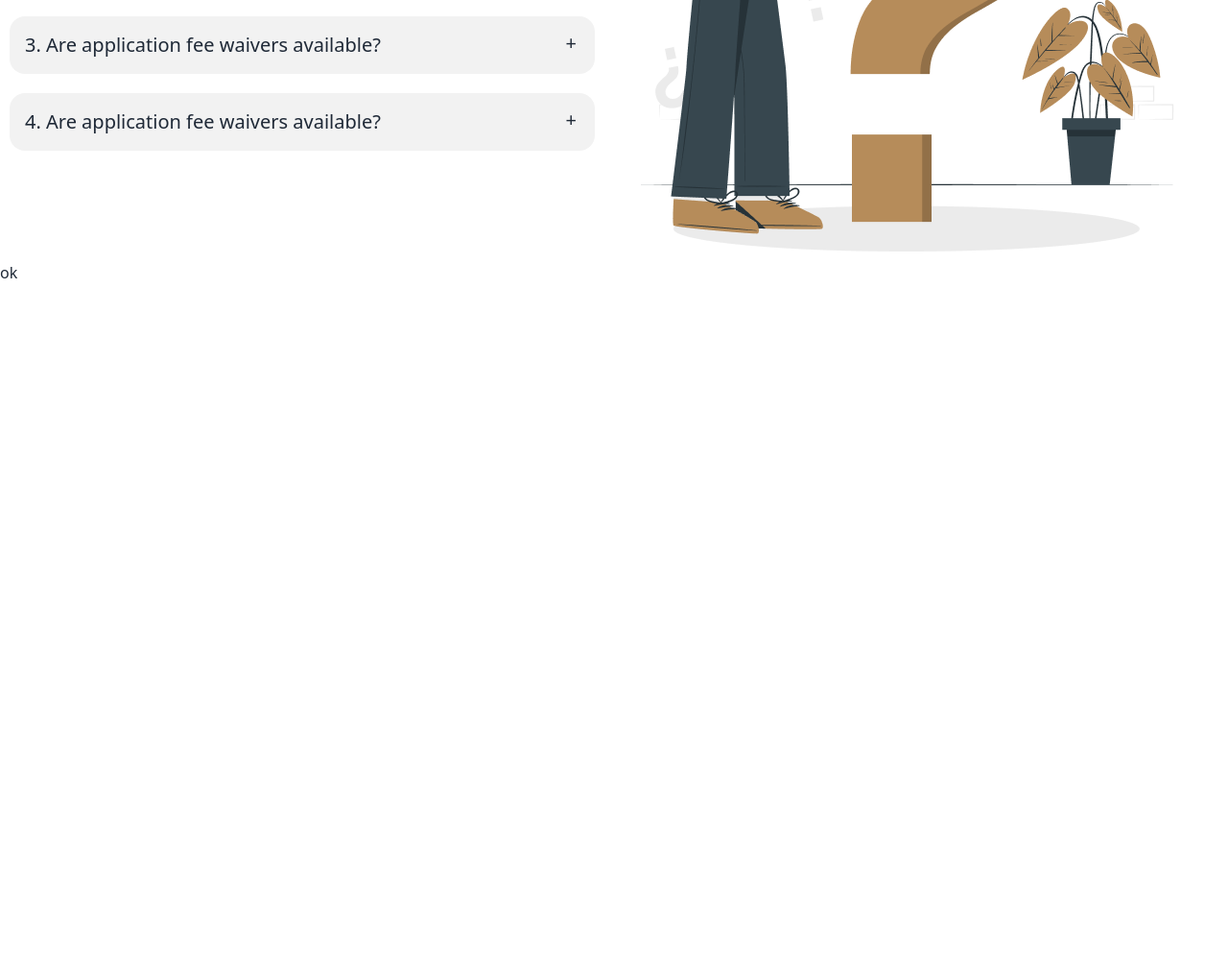
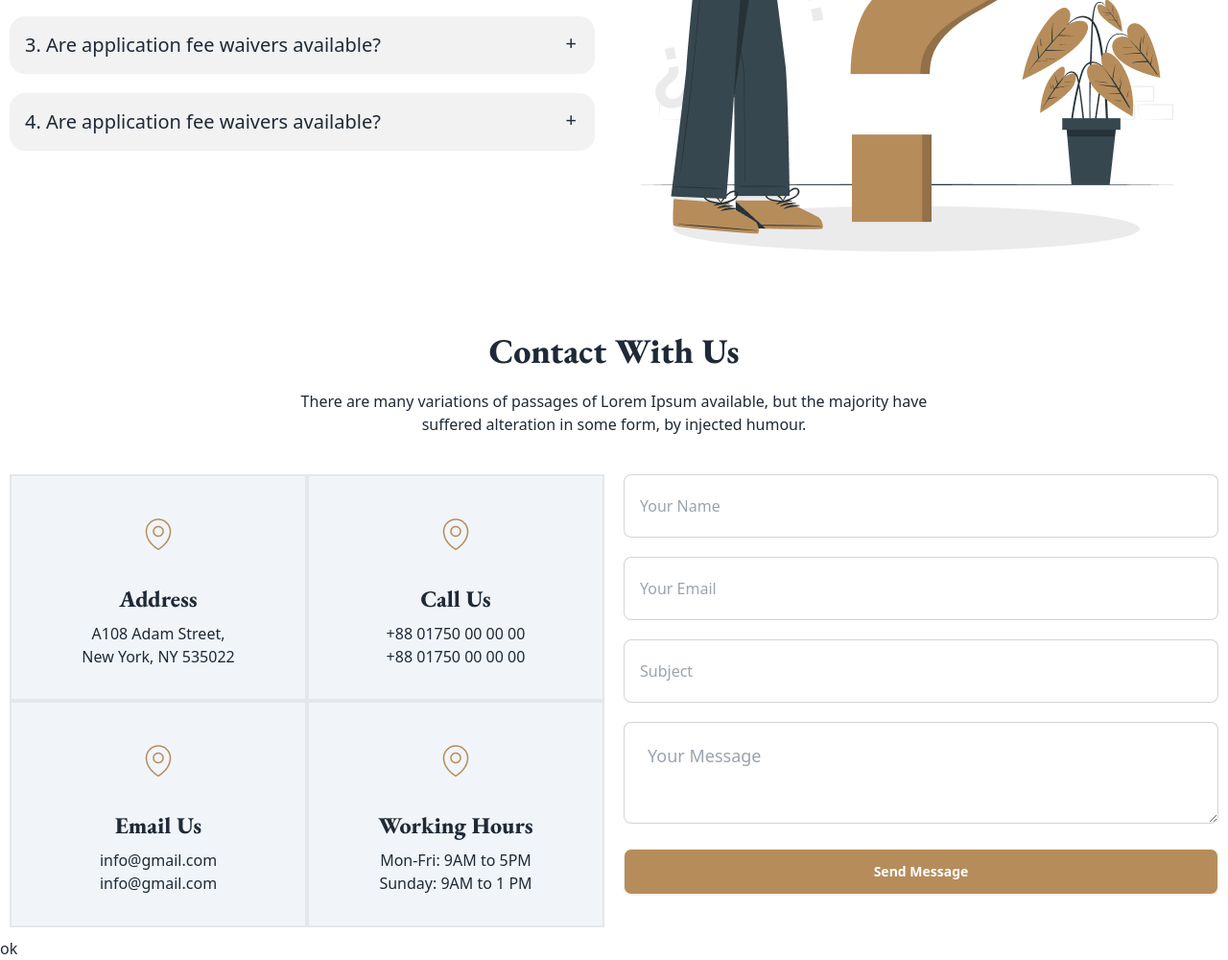
Before and after one commit to Mosharof-Hossen/Legal-Justice, a plain HTML site: page index.html in a window 1280 px wide. Shown: the part 3142-4142 px from the top of the page at 96% size. Before the commit the page ends 3438 px from the top, so only its background shows below. Drawn offline with nearby package versions, Linux system fonts and the light colour scheme.

Commit message:
contact section added

```diff
--- a/index.html
+++ b/index.html
@@ -371,7 +371,8 @@
                             1. Are application fee waivers available?
                         </div>
                         <div class="collapse-content">
-                            <p>There are many variations of passages of Lorem Ipsum available, but the majority have suffered alteration in some form, by injected humour, </p>
+                            <p>There are many variations of passages of Lorem Ipsum available, but the majority have
+                                suffered alteration in some form, by injected humour, </p>
                         </div>
                     </div>
                     <div class="collapse collapse-plus bg-base-200">
@@ -380,7 +381,8 @@
                             2. Are application fee waivers available?
                         </div>
                         <div class="collapse-content">
-                            <p>There are many variations of passages of Lorem Ipsum available, but the majority have suffered alteration in some form, by injected humour, </p>
+                            <p>There are many variations of passages of Lorem Ipsum available, but the majority have
+                                suffered alteration in some form, by injected humour, </p>
                         </div>
                     </div>
                     <div class="collapse collapse-plus bg-base-200">
@@ -389,7 +391,8 @@
                             3. Are application fee waivers available?
                         </div>
                         <div class="collapse-content">
-                            <p>There are many variations of passages of Lorem Ipsum available, but the majority have suffered alteration in some form, by injected humour, </p>
+                            <p>There are many variations of passages of Lorem Ipsum available, but the majority have
+                                suffered alteration in some form, by injected humour, </p>
                         </div>
                     </div>
                     <div class="collapse collapse-plus bg-base-200">
@@ -398,7 +401,8 @@
                             4. Are application fee waivers available?
                         </div>
                         <div class="collapse-content">
-                            <p>There are many variations of passages of Lorem Ipsum available, but the majority have suffered alteration in some form, by injected humour, </p>
+                            <p>There are many variations of passages of Lorem Ipsum available, but the majority have
+                                suffered alteration in some form, by injected humour, </p>
                         </div>
                     </div>
                 </div>
@@ -408,6 +412,78 @@
             </div>
         </section>
 
+        <!-- Contacts -->
+        <section class="mt-16 space-y-10 p-2.5">
+            <div class="max-w-2xl mx-auto text-center space-y-5">
+                <h2 class="text-4xl font-extrabold font-garamond">Contact With Us</h2>
+                <p>There are many variations of passages of Lorem Ipsum available, but the majority have suffered
+                    alteration in some form, by injected humour.
+                </p>
+            </div>
+            <div class="flex flex-col md:flex-row gap-5 ">
+                <!-- contact Info -->
+                <div class="grid grid-cols-2  flex-1 ">
+                    <div class=" border-2 bg-slate-100 ">
+                        <figure class="px-10 pt-10">
+                            <img src="./images/location.png" alt="Shoes" class="mx-auto" />
+                        </figure>
+                        <div class="card-body items-center text-center">
+                            <h2 class="card-title font-garamond font-extrabold text-2xl">Address</h2>
+                            <p>A108 Adam Street, <br>
+                                New York, NY 535022</p>
+                        </div>
+                    </div>
+                    <div class=" border-2 bg-slate-100 ">
+                        <figure class="px-10 pt-10">
+                            <img src="./images/location.png" alt="Shoes" class="mx-auto" />
+                        </figure>
+                        <div class="card-body items-center text-center">
+                            <h2 class="card-title font-garamond font-extrabold text-2xl">Call Us</h2>
+                            <p>
+                                +88 01750 00 00 00 <br>
+                                +88 01750 00 00 00
+                            </p>
+                        </div>
+                    </div>
+                    <div class=" border-2 bg-slate-100 ">
+                        <figure class="px-10 pt-10">
+                            <img src="./images/location.png" alt="Shoes" class="mx-auto" />
+                        </figure>
+                        <div class="card-body items-center text-center">
+                            <h2 class="card-title font-garamond font-extrabold text-2xl">Email Us</h2>
+                            <p>
+                                info@gmail.com <br>
+                                info@gmail.com
+                            </p>
+                        </div>
+                    </div>
+                    <div class=" border-2 bg-slate-100 ">
+                        <figure class="px-10 pt-10">
+                            <img src="./images/location.png" alt="Shoes" class="mx-auto" />
+                        </figure>
+                        <div class="card-body items-center text-center">
+                            <h2 class="card-title font-garamond font-extrabold text-2xl">Working Hours</h2>
+                            <p>Mon-Fri: 9AM to 5PM <br>
+                                Sunday: 9AM to 1 PM
+                            </p>
+                        </div>
+                    </div>
+
+
+                </div>
+
+                <!-- Form -->
+                <div class="flex-1 space-y-5">
+
+                    <input type="text" placeholder="Your Name"  class="py-8 input input-bordered w-full " />
+                    <input type="email" placeholder="Your Email" class="py-8 input input-bordered w-full " />
+                    <input type="text" placeholder="Subject" class="py-8 input input-bordered w-full " />
+                    <textarea placeholder="Your Message" class="textarea textarea-bordered textarea-lg w-full " ></textarea>
+                    <button class="btn bg-primary-c-color w-full text-white">Send Message</button>
+
+                </div>
+            </div>
+        </section>
 
         ok
     </main>
```
